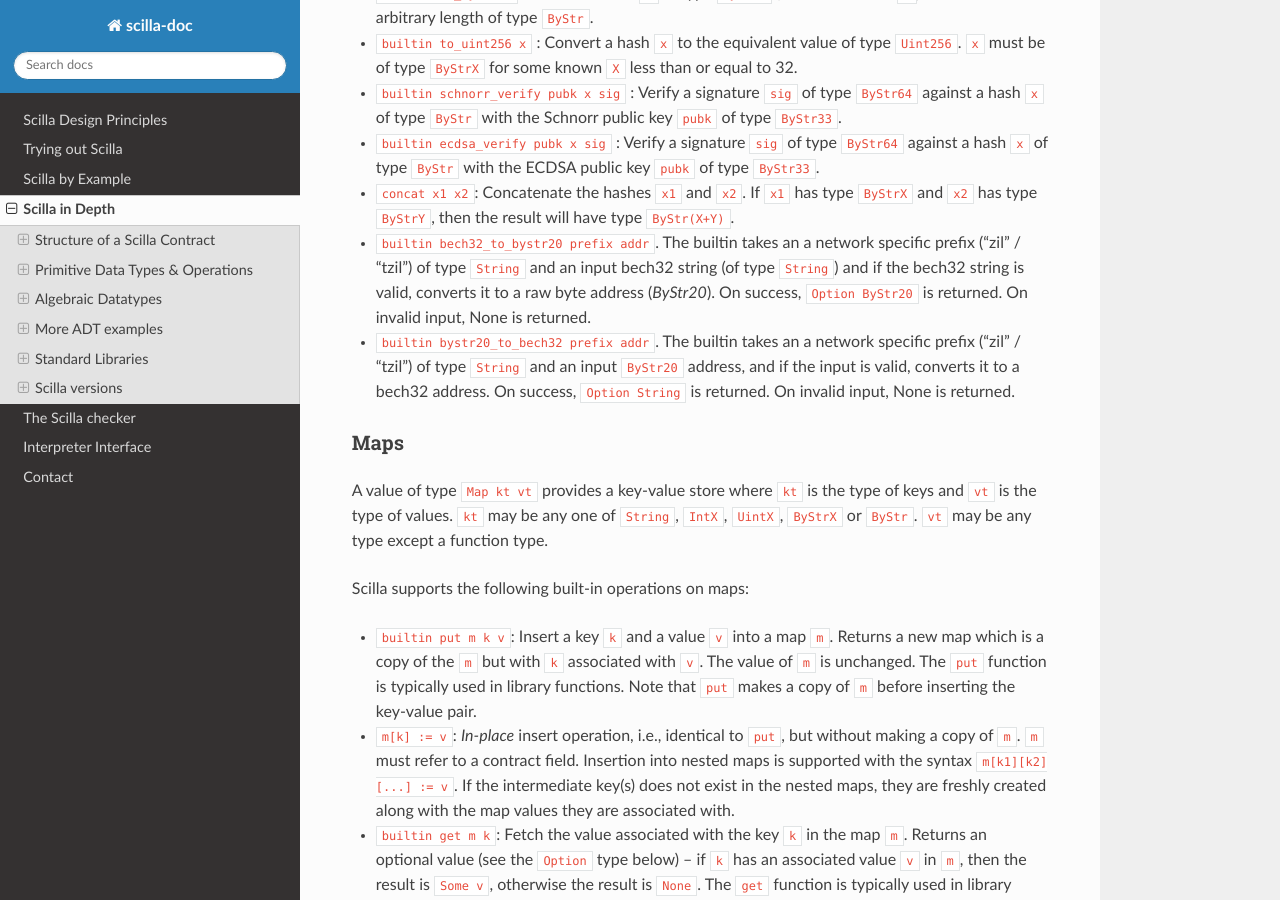
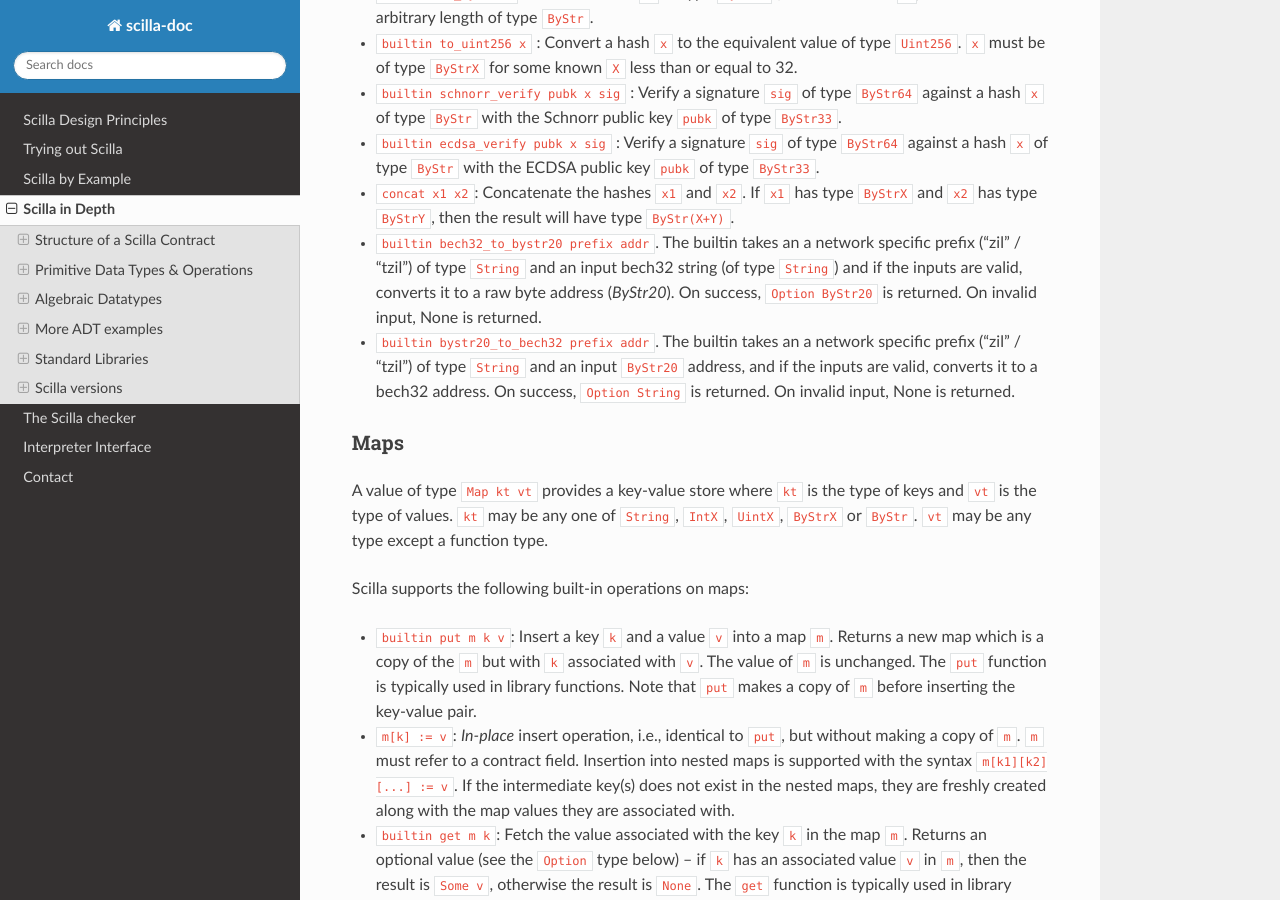
Before and after one commit to Zilliqa/scilla-docs, a Sphinx documentation site: the page built from docs/source/scilla-in-depth.rst, in a window 1280 px wide and 900 px high, scrolled down 9605 px. Built offline with Sphinx 7.4.7 and the Read the Docs theme 2.0.0, drawn with Linux system fonts in a browser that asks for light colours.

Commit message:
Minor corrections

```diff
--- a/docs/source/scilla-in-depth.rst
+++ b/docs/source/scilla-in-depth.rst
@@ -564,11 +564,11 @@ below, ``Any`` can be of type ``IntX``, ``UintX``, ``String``, ``ByStr20`` or
   result will have type ``ByStr(X+Y)``.
 
 - ``builtin bech32_to_bystr20 prefix addr``. The builtin takes an a network specific prefix ("zil" / "tzil") of type
-  ``String`` and an input bech32 string (of type ``String``) and if the bech32 string is valid, converts it to a
+  ``String`` and an input bech32 string (of type ``String``) and if the inputs are valid, converts it to a
   raw byte address (`ByStr20`). On success, ``Option ByStr20`` is returned. On invalid input, None is returned.
 
 - ``builtin bystr20_to_bech32 prefix addr``. The builtin takes an a network specific prefix ("zil" / "tzil") of type
-  ``String`` and an input ``ByStr20`` address, and if the input is valid, converts it to a bech32 address.
+  ``String`` and an input ``ByStr20`` address, and if the inputs are valid, converts it to a bech32 address.
   On success, ``Option String`` is returned. On invalid input, None is returned.
 
 
```
